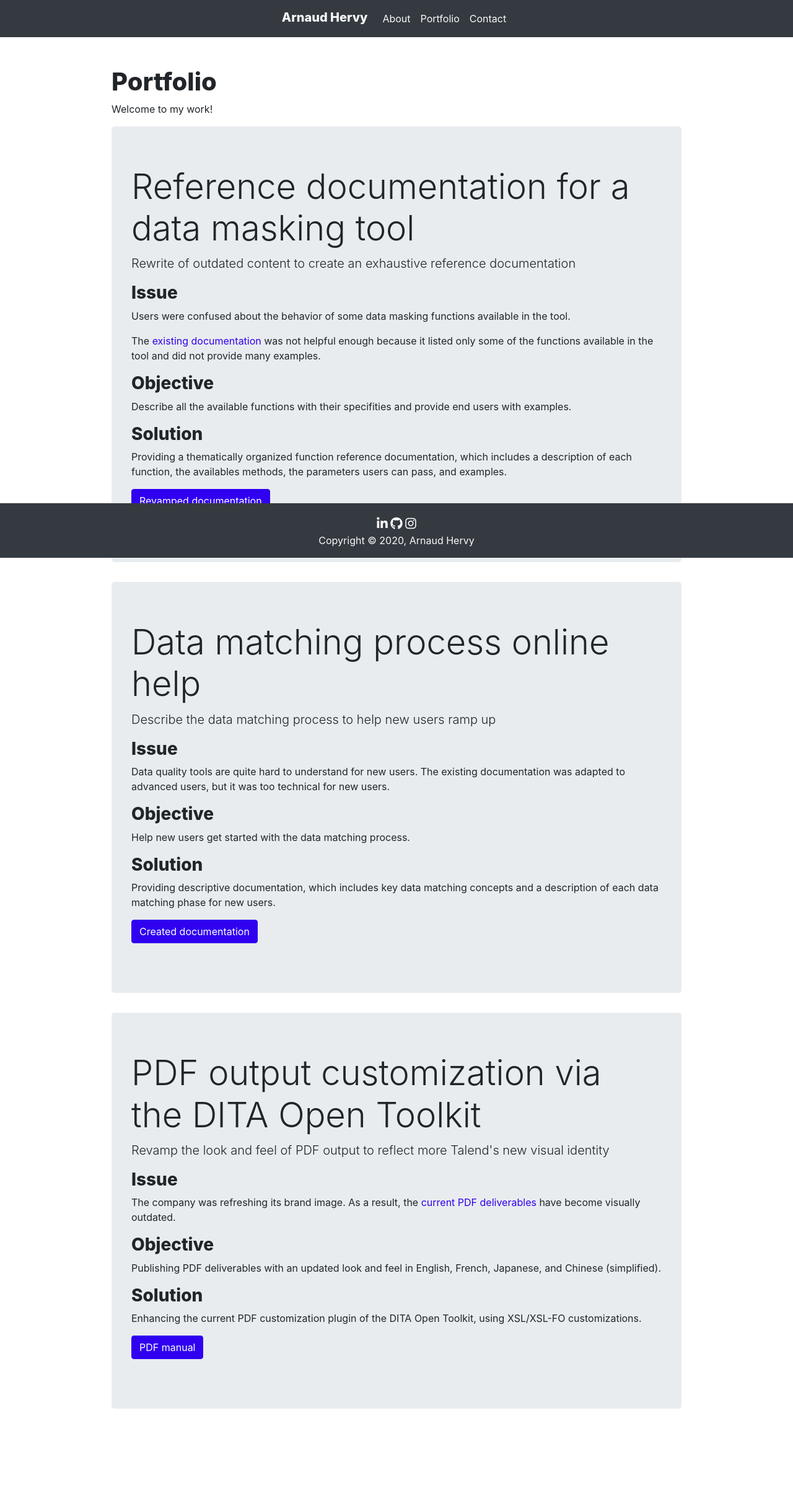
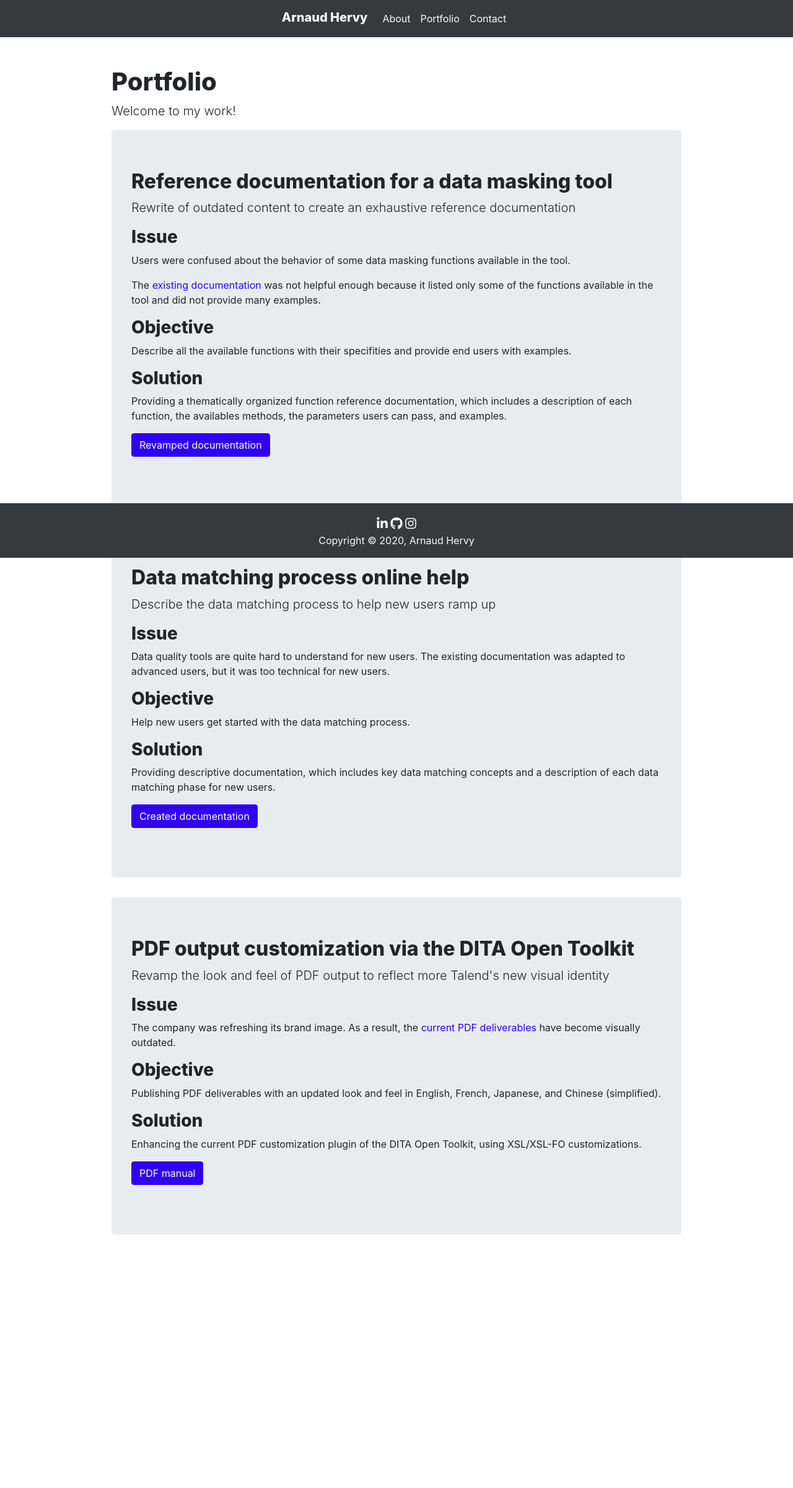
Before and after one commit to ahervy/www, a Jekyll site: the page built from portfolio.md, in a window 1280 px wide. Shown: the whole page at 62% size. Built offline with Jekyll 4.4.1, drawn with Linux system fonts in a browser that asks for light colours; nearby versions of some CDN libraries; after the commit the page ends 2120 px from its top, so only the background shows below that.

Commit message:
Changed level of titles in jumbotrons

```diff
--- a/_includes/portfolio.html
+++ b/_includes/portfolio.html
@@ -1,6 +1,6 @@
 {% for item in site.portfolio %}
 <div class="jumbotron">
-  <h1 class="display-4">{{ item.title }}</h1>
+  <h2>{{ item.title }}</h2>
   <p class="lead">{{ item.snippet }}</p>
   {{ item.content }}
   <p>
--- a/portfolio.md
+++ b/portfolio.md
@@ -5,5 +5,6 @@ permalink: /portfolio/
 ---
 
 Welcome to my work!
+{: .lead}
 
 {%- include portfolio.html -%}
```
